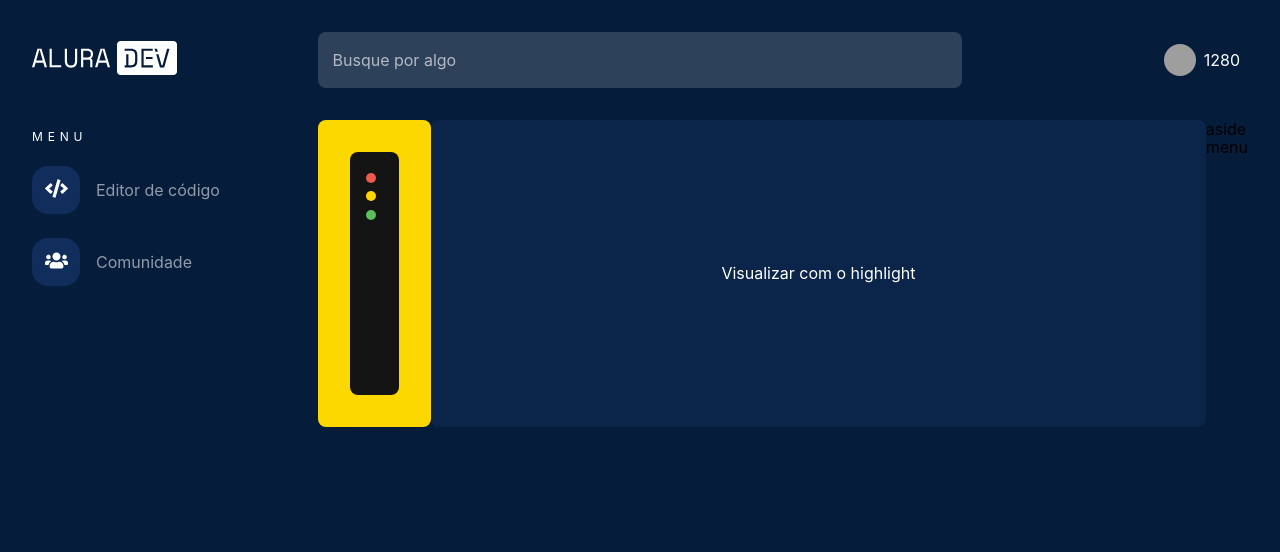
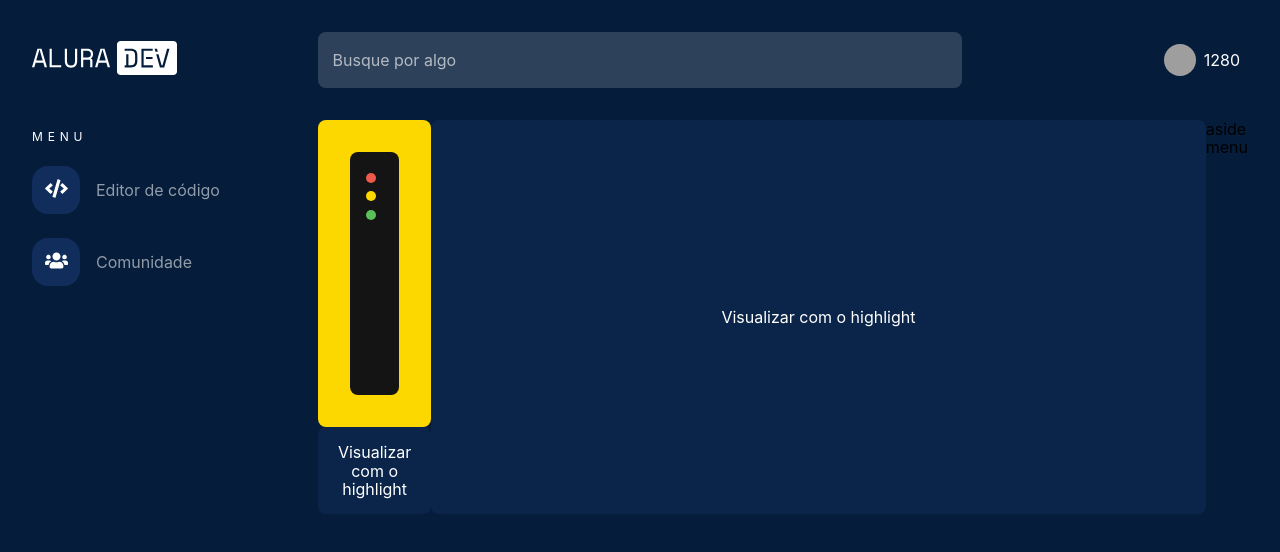
Before and after one commit to leomarzochi/challange-2-alura, a React (Create React App) app: page / in a window 1280 px wide. Shown: the top 552 px of the page. Built offline with nearby package versions, Linux system fonts and the light colour scheme; grey boxes are pictures that could not be loaded.

Commit message:
imported button to component

```diff
--- a/src/components/code-editor/CodeEditor.tsx
+++ b/src/components/code-editor/CodeEditor.tsx
@@ -1,3 +1,4 @@
+import {Button} from 'components';
 import styles from './CodeEditor.module.scss';
 
 export const CodeEditor = () => {
@@ -18,6 +19,7 @@ export const CodeEditor = () => {
           />
         </div>
       </div>
+      <Button type='outlined'>Visualizar com o highlight</Button>
     </>
   );
 }
```
